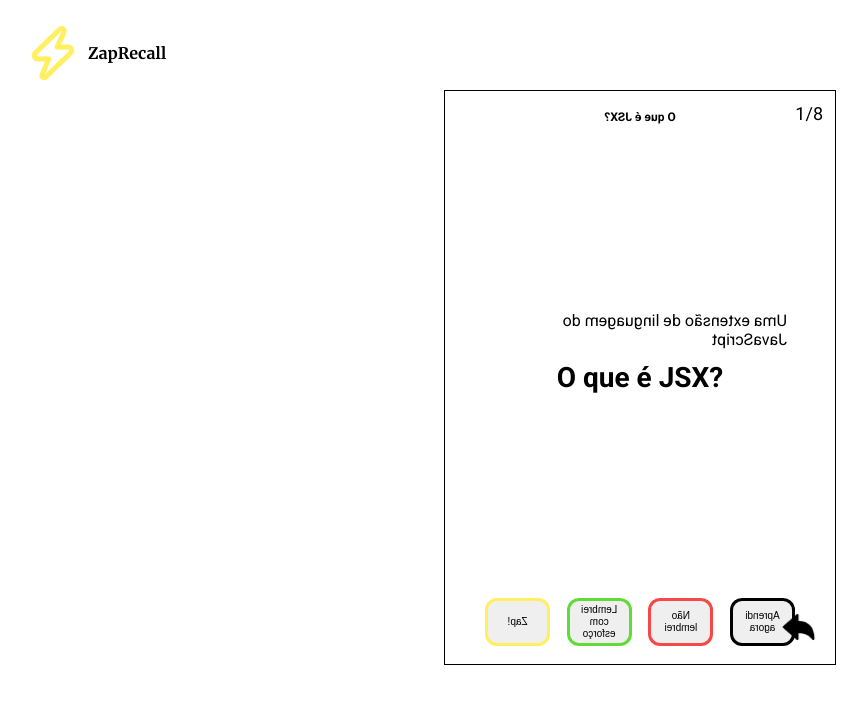
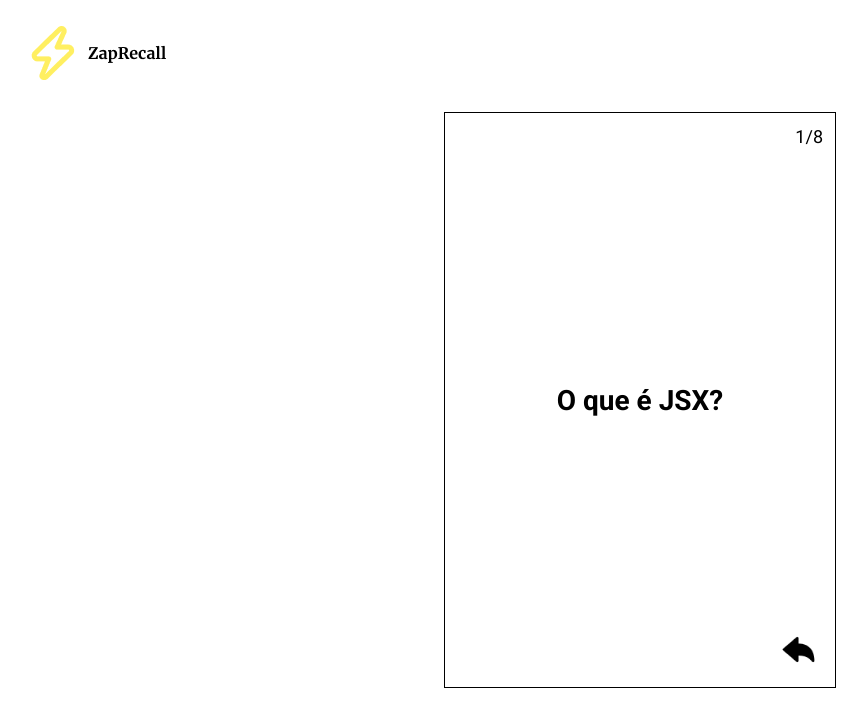
Before and after one commit to AgarbSpace/Projeto-08-ZapRecall, a React (Create React App) app: page / in a window 1280 px wide. Both pictures are taken after a click on the button "Praticar React". Shown: the top 726 px of the page, without its empty margins (0-868 px from the left). Built offline with nearby package versions, Linux system fonts and the light colour scheme.

Commit message:
Fazendo a funcionalidade de rotação das cartas

```diff
--- a/public/style.css
+++ b/public/style.css
@@ -5,6 +5,13 @@
 body{
     font-family: 'Roboto';
     font-style: normal;
+
+    height: 100vh;
+
+    display: flex;
+    flex-direction: column;
+    align-items: center;
+    justify-content: center;
 }
 
 .telaDeInicio{
@@ -15,8 +22,6 @@ body{
     flex-direction: column;
     align-items: center;
     justify-content: space-between;
-
-    margin: 5% auto;
 }
 
 .logoDoInicio{
@@ -64,8 +69,6 @@ body{
 
     position: relative;
 
-    margin: 7% auto;
-
     border: 1px solid black
 }
 
@@ -91,6 +94,7 @@ body{
     bottom: 19.77px;
 }
 
+
 .face{
     width: 100%;
     height: 100%;
@@ -103,10 +107,6 @@ body{
     position: absolute;
 
 
-}
-
-.faceDeTras{
-    transform: rotateY(180deg);
 }
 
 .pergunta{
@@ -196,7 +196,6 @@ body{
     align-items: center;
     justify-content: space-between;
 
-    margin: 20% auto;
 }
 
 .resultado{
@@ -239,8 +238,10 @@ body{
     display: flex;
     flex-direction: column;
     align-items: center;
+}
 
-    margin: 20% auto;
+.setinha{
+    height: 66px;
 }
 
 .naoAparece{
--- a/src/App.js
+++ b/src/App.js
@@ -7,7 +7,6 @@ import TelaDeFracasso from "./componentes/TelaDeFracasso";
 export default function App(){
     const [botaoInicio, setBotaoInicio] = React.useState(0);
     const [contador, setContador] = React.useState(0)
-    const [faceDaCarta, setFaceDaCarta] = React.useState("frente")
     const [bordaDaCarta, setBordaDaCarta] = React.useState(0);
     const botoesDaCarta = {
         neutro: 1,
@@ -18,10 +17,11 @@ export default function App(){
 
     if(botaoInicio === 1){
         return <TelaDasCartas
-        faceDaCarta = {faceDaCarta}
-        setFaceDaCarta = {setFaceDaCarta}
         contador = {contador}
         setContador = {setContador}
+        bordaDaCarta = {bordaDaCarta}
+        setBordaDaCarta = {setBordaDaCarta}
+        botoesDaCarta = {botoesDaCarta}
         />
     }
 
@@ -29,7 +29,6 @@ export default function App(){
     return(
         <>
             <TelaDeInicio botaoInicio = {botaoInicio} setBotaoInicio = {setBotaoInicio}/>
-            {botaoInicio === 1 ? <TelaDasCartas faceDaCarta = {faceDaCarta} setFaceDaCarta = {setFaceDaCarta}/> : console.log("deu ruim")}
             <TelaDeSucesso />
             <TelaDeFracasso />
         </>
--- a/src/componentes/TelaDasCartas.js
+++ b/src/componentes/TelaDasCartas.js
@@ -1,6 +1,6 @@
 import React from "react";
 
-export default function TelaDasCartas({faceDaCarta, setFaceDaCarta, contador, setContador}){
+export default function TelaDasCartas({contador, setContador, bordaDaCarta, setBordaDaCarta, botoesDaCarta}){
 
     const vetorDeCartas = [{pergunta: "O que é JSX?", resposta: "Uma extensão de linguagem do JavaScript"},
         {pergunta: "O React é __", resposta: "uma biblioteca JavaScript para construção de interfaces"},
@@ -14,28 +14,67 @@ export default function TelaDasCartas({faceDaCarta, setFaceDaCarta, contador, se
 
     const faceDaFrenteJSX = vetorDeCartas.map(frente =>(<span className = "pergunta">{frente.pergunta}</span>))
     const faceDeTrasJSX = vetorDeCartas.map(tras => (<span className = "resposta">{tras.resposta}</span>))
-    console.log(faceDeTrasJSX);
 
+    const [faceDaCarta, setFaceDaCarta] = React.useState("frente")
+
+    function viraCartaEAumentaContador(){
+        setFaceDaCarta("frente");
+        setContador(contador+1)
+    }
+
+    function mudaBorda(){
+        setFaceDaCarta("trasRespondido")
+    }
+
+    if(faceDaCarta === "frente"){
+        return(
+            <section className = "telaDasCartas">
+            <img className = "miniLogo" src = "assets/logo-mini.png"/>
+            <div className = "carta">
+                <span className = "contador">{contador + 1}/{vetorDeCartas.length}</span>
+                <div  className="face">
+                    {faceDaFrenteJSX[contador]}
+                </div>
+                <img className = "iconeVirar" src = "assets/turn.png" onClick={() => setFaceDaCarta("tras")}/>
+            </div>
+        </section>
+        )
+    }else if(faceDaCarta === "tras"){
         return (
             <section className = "telaDasCartas">
                 <img className = "miniLogo" src = "assets/logo-mini.png"/>
                 <div className = "carta">
                     <span className = "contador">{contador + 1}/8</span>
-                <div  className="face">
-                    {faceDaFrenteJSX[contador]}
-                </div>
-                <div className="face faceDeTras">
+                    <div className="face">
                         <span className = "miniPergunta">{faceDaFrenteJSX[contador].props.children}</span>
                         {faceDeTrasJSX[contador]}
                         <div className = "botoesDaCarta">
-                        <button className = "botaoPreto" onClick = {() => setContador(contador+1)}>Aprendi agora</button>
-                        <button className = "botaoVermelho">Não lembrei</button>
-                        <button className = "botaoVerde">Lembrei com esforço</button>
-                        <button className = "botaoAmarelo">Zap!</button>
+                            <button className = "botaoPreto" onClick = {() => setFaceDaCarta("trasRespondido")}>Aprendi agora</button>
+                            <button className = "botaoVermelho"onClick = {() => viraCartaEAumentaContador()}>Não lembrei</button>
+                            <button className = "botaoVerde" onClick = {() => viraCartaEAumentaContador()}>Lembrei com esforço</button>
+                            <button className = "botaoAmarelo"onClick = {() => viraCartaEAumentaContador()}>Zap!</button>
                         </div>
                     </div>
-                <img className = "iconeVirar" src = "assets/turn.png" />
+                </div>
+            </section>
+        )
+
+    }else if(faceDaCarta === "trasRespondido"){
+        return(
+            <section className = "telaDasCartas">
+                <img className = "miniLogo" src = "assets/logo-mini.png"/>
+                <div className = "carta">
+                    <span className = "contador">{contador + 1}/8</span>
+                    <div className="face">
+                        <span className = "miniPergunta">{faceDaFrenteJSX[contador].props.children}</span>
+                        {faceDeTrasJSX[contador]}
+                        <div className="setinha">
+                            <img className = "iconeVirar" src = "assets/turn.png" onClick = {() => viraCartaEAumentaContador()}/>
+                        </div>
+                    </div>
                 </div>
             </section>
         )
     }
+
+}
```
Lines whose indentation alone changed are shown as unchanged.
